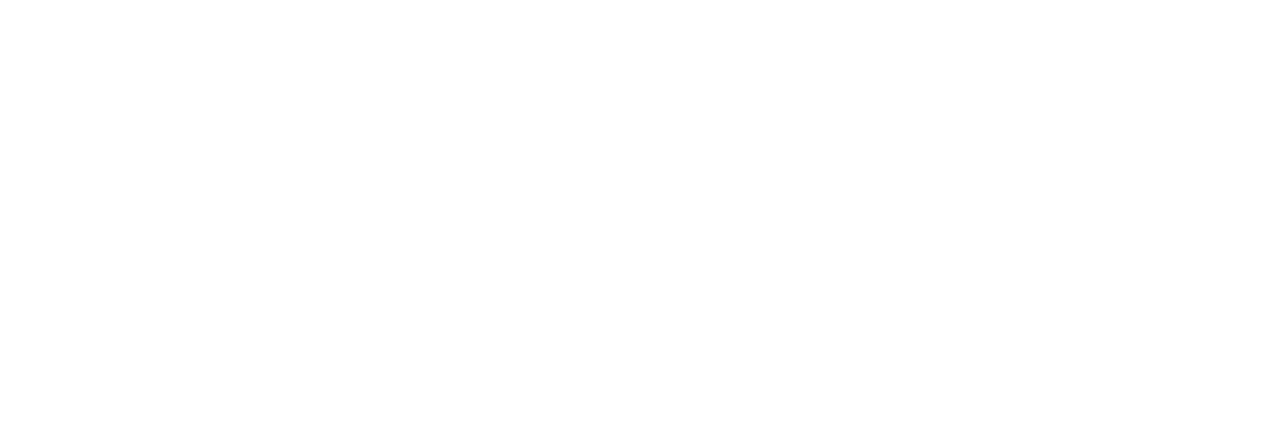
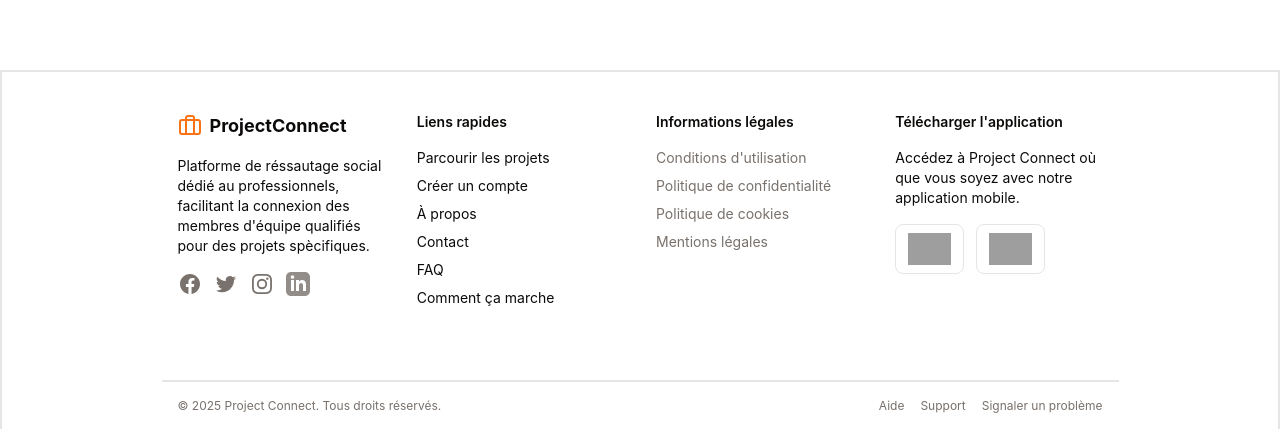
Before and after one commit to laurentmwana/project-connect-front, an Angular app: page / in a window 1280 px wide. Shown: the part 423-852 px from the top of the page. Before the commit the page ends 800 px from the top, so only its background shows below. Built offline with nearby package versions, Linux system fonts and the light colour scheme; no server answers; grey boxes are pictures that could not be loaded; a web font is replaced by a local one.

Commit message:
appel du composant du footer app-footer dans la base-layout pour qu'il puisse s'afficher sur toute les pages

```diff
--- a/src/app/layouts/base-layout/base-layout.component.html
+++ b/src/app/layouts/base-layout/base-layout.component.html
@@ -1,5 +1,6 @@
 <div class="">
   <app-navbar />
+
     <router-outlet />
 
 
@@ -8,3 +9,4 @@
     </ng-content>
   </main>
 </div>
+<app-footer/>
--- a/src/app/layouts/base-layout/base-layout.component.ts
+++ b/src/app/layouts/base-layout/base-layout.component.ts
@@ -1,10 +1,11 @@
 import { Component } from '@angular/core';
 import { NavbarComponent } from '../../components/navbar/navbar.component';
 import { RouterOutlet } from '@angular/router';
+import { FooterComponent } from "@/components/footer/footer.component";
 
 @Component({
   selector: 'app-base-layout',
-  imports: [NavbarComponent, RouterOutlet],
+  imports: [NavbarComponent, RouterOutlet, FooterComponent],
   templateUrl: './base-layout.component.html',
 })
 export class BaseLayoutComponent {}
```
